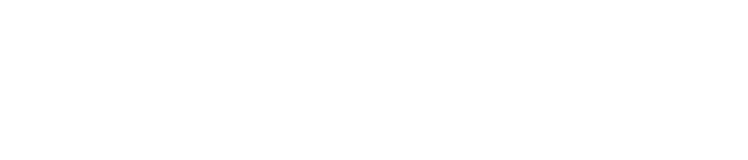
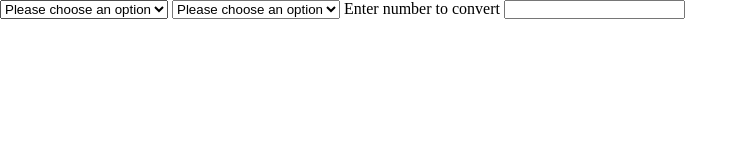
Before and after one commit to momentum-team-5/ajax-currency-converter-nravens, a plain HTML site: page index.html in a window 1280 px wide. Shown: the whole page, without its empty margins (0-748 px from the left). Drawn offline with Linux system fonts and the light colour scheme.

Commit message:
functionality for select boxes added. still need to implement form field and conversion

```diff
--- a/index.html
+++ b/index.html
@@ -9,5 +9,89 @@
 </head>
 <body>
 
+  <div id = "wrapper"></div>
+  <div>
+
+    <select name = "currency" id = 'first_currency'>
+      <option value = "default option">Please choose an option</option>
+      <option value = "EUR">EUR</option>
+      <option value = "CAD">CAD</option>
+      <option value = "HKD">HKD</option>
+      <option value = "ISK">ISK</option>
+      <option value = "PHP">PHP</option>
+      <option value = "DKK">DKK</option>
+      <option value = "HUF">HUF</option>
+      <option value = "CZK">CZK</option>
+      <option value = "AUD">AUD</option>
+      <option value = "RON">RON</option>
+      <option value = "SEK">SEK</option>
+      <option value = "IDR">IDR</option>
+      <option value = "INR">INR</option>
+      <option value = "BRL">BRL</option>
+      <option value = "HRK">HRK</option>
+      <option value = "JPY">JPY</option>
+      <option value = "THB">THB</option>
+      <option value = "CHF">CHF</option>
+      <option value = "SGD">SGD</option>
+      <option value = "PLN">PLN</option>
+      <option value = "BGN">BGN</option>
+      <option value = "TRY">TRY</option>
+      <option value = "CNY">CNY</option>
+      <option value = "NOK">NOK</option>
+      <option value = "NZD">NZD</option>
+      <option value = "ZAR">ZAR</option>
+      <option value = "USD">USD</option>
+      <option value = "MXN">MXN</option>
+      <option value = "ILS">ILS</option>
+      <option value = "GBP">GBP</option>
+      <option value = "KRW">KRW</option>
+      <option value = "MRY">MRY</option>
+    </select>
+
+
+    <select name = "currency" id = "second_currency">
+      <option value = 'default option'>Please choose an option</option>
+      <option value = "EUR">EUR</option>
+      <option value = "CAD">CAD</option>
+      <option value = "HKD">HKD</option>
+      <option value = "ISK">ISK</option>
+      <option value = "PHP">PHP</option>
+      <option value = "DKK">DKK</option>
+      <option value = "HUF">HUF</option>
+      <option value = "CZK">CZK</option>
+      <option value = "AUD">AUD</option>
+      <option value = "RON">RON</option>
+      <option value = "SEK">SEK</option>
+      <option value = "IDR">IDR</option>
+      <option value = "INR">INR</option>
+      <option value = "BRL">BRL</option>
+      <option value = "HRK">HRK</option>
+      <option value = "JPY">JPY</option>
+      <option value = "THB">THB</option>
+      <option value = "CHF">CHF</option>
+      <option value = "SGD">SGD</option>
+      <option value = "PLN">PLN</option>
+      <option value = "BGN">BGN</option>
+      <option value = "TRY">TRY</option>
+      <option value = "CNY">CNY</option>
+      <option value = "NOK">NOK</option>
+      <option value = "NZD">NZD</option>
+      <option value = "ZAR">ZAR</option>
+      <option value = "USD">USD</option>
+      <option value = "MXN">MXN</option>
+      <option value = "ILS">ILS</option>
+      <option value = "GBP">GBP</option>
+      <option value = "KRW">KRW</option>
+      <option value = "MRY">MRY</option>
+    </select>
+    <label for = "number">Enter number to convert</label>
+    <input id = "number" type = "number">
+
+  </div>
+
+  <div class = "result">
+
+  </div>
+
 </body>
 </html>
--- a/script.js
+++ b/script.js
@@ -33,3 +33,40 @@ const currencies = [
   'KRW',
   'MYR'
 ]
+
+const contentDiv = document.getElementById('wrapper')
+const base_url = 'https://api.exchangeratesapi.io/latest?base='
+let exchange_rate
+let final_amount
+let currency_data
+let lookup_key
+
+
+
+const selectElement = document.querySelector('#first_currency')
+selectElement.addEventListener('change', (event) => {
+  const result = document.querySelector('.result')
+  let path = event.target.value
+  console.log(path)
+  url = base_url + path
+  console.log(url)
+
+  fetch(url)
+  .then (promise => promise.json())
+  .then (function(data) {
+    currency_data = data
+    console.log(currency_data.rates)
+    console.log(currency_data.rates.USD)
+     })
+})
+
+const selectElement2 = document.querySelector('#second_currency')
+selectElement2.addEventListener('change', (event) => {
+  const resultDiv = document.querySelector('.result')
+  let lookup_key = event.target.value
+  console.log(lookup_key)
+  console.log(currency_data)
+  exchange_rate = currency_data['rates'][lookup_key]
+  console.log(exchange_rate)
+  resultDiv.textContent = exchange_rate
+})
```
